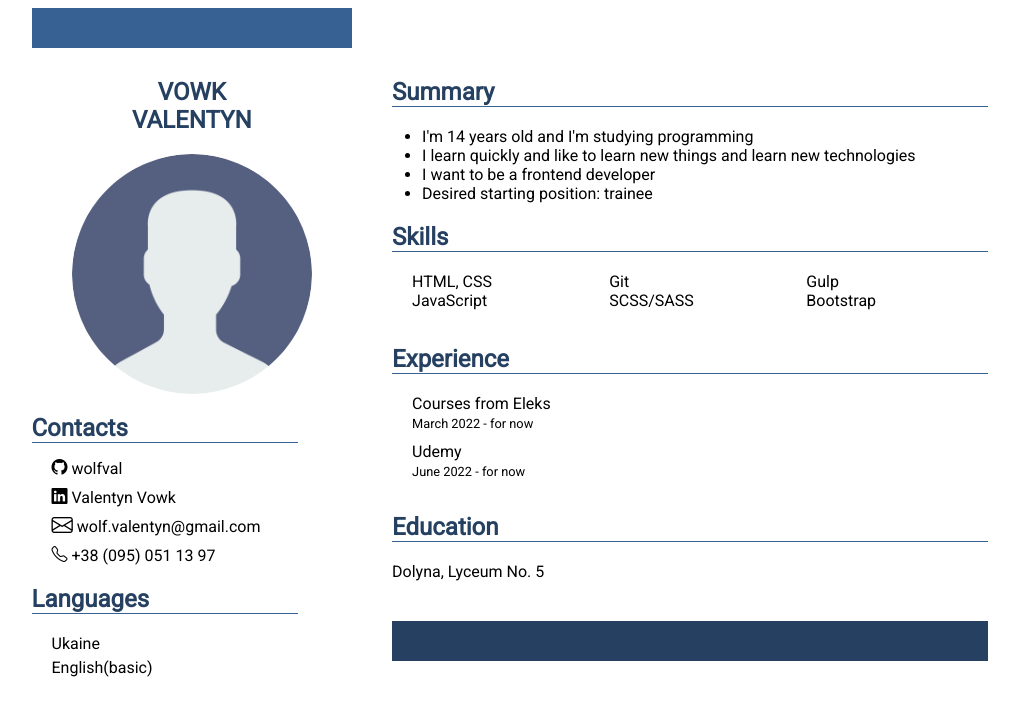
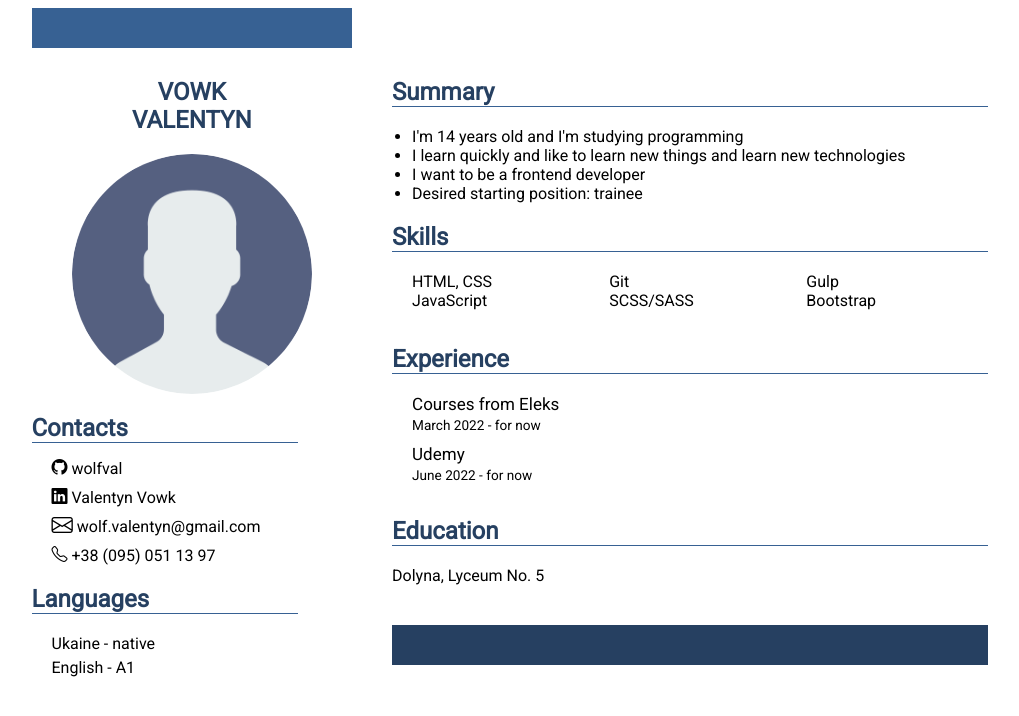
Before and after one commit to Valentyn232/CV-Vowk-Valentyn, a plain HTML site: page src/index.html in a window 1280 px wide. Shown: the whole page, without its empty margins (113-1132 px from the left). Drawn offline with Linux system fonts and the light colour scheme; files whose address does not match are found by name.

Commit message:
update languages levels

```diff
--- a/src/css/main.css
+++ b/src/css/main.css
@@ -91,7 +91,7 @@
  }
 
  .cv__summary-list {
-   padding-left: 30px;
+   padding-left: 20px;
  }
 
  .cv__skills-list {
@@ -105,6 +105,7 @@
    padding-left: 20px;
    margin-bottom: 33px;
    list-style: none;
+   font-size: 17px;
  }
 
  .cv__dates {
--- a/src/index.html
+++ b/src/index.html
@@ -54,10 +54,10 @@
 
         <ul class="cv__languages-list">
           <li class="cv__languages-list-item">
-            Ukaine
+            Ukaine - native
           </li>
           <li class="cv__languages-list-item">
-            English(basic)
+            English - A1
           </li>
         </ul>
 
```
